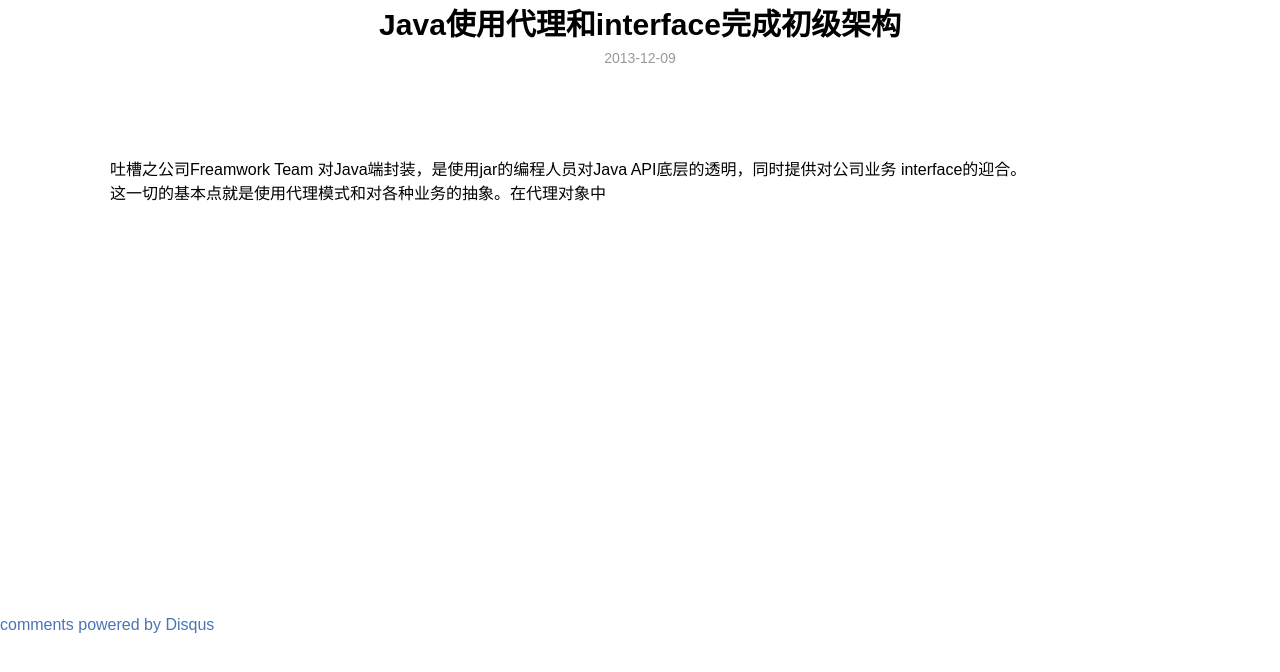
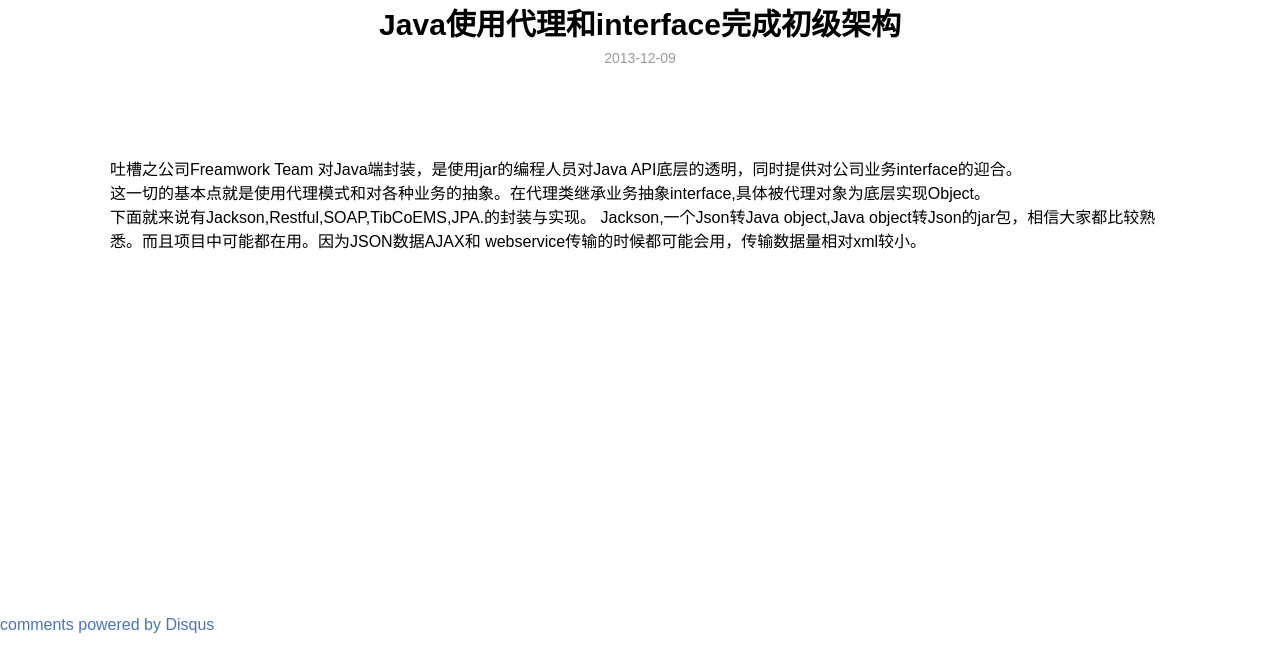
Before and after one commit to clinx/clinx.github.io, a Jekyll site: the page built from _posts/blog/2013-12-09-Java-Interface-Factory.md, in a window 1280 px wide. Shown: the top 672 px of the page. Built offline with Jekyll 4.4.1, drawn with Linux system fonts in a browser that asks for light colours; Markdown is read by kramdown in place of the engine named in the settings; comment, search, counter and statistics services are not loaded.

Commit message:
update jackson

```diff
--- a/_posts/blog/2013-12-09-Java-Interface-Factory.md
+++ b/_posts/blog/2013-12-09-Java-Interface-Factory.md
@@ -5,6 +5,9 @@ description: 公司Freamwork的提供的lib封装的精髓，怎样把事件业
 category: blog
 ---
 
-吐槽之公司Freamwork Team 对Java端封装，是使用jar的编程人员对Java API底层的透明，同时提供对公司业务
-interface的迎合。<br/>
-这一切的基本点就是使用代理模式和对各种业务的抽象。在代理对象中
+吐槽之公司Freamwork Team 对Java端封装，是使用jar的编程人员对Java API底层的透明，同时提供对公司业务interface的迎合。<br/>
+这一切的基本点就是使用代理模式和对各种业务的抽象。在代理类继承业务抽象interface,具体被代理对象为底层实现Object。
+
+下面就来说有Jackson,Restful,SOAP,TibCoEMS,JPA.的封装与实现。
+Jackson,一个Json转Java object,Java object转Json的jar包，相信大家都比较熟悉。而且项目中可能都在用。因为JSON数据AJAX和
+webservice传输的时候都可能会用，传输数据量相对xml较小。
```
